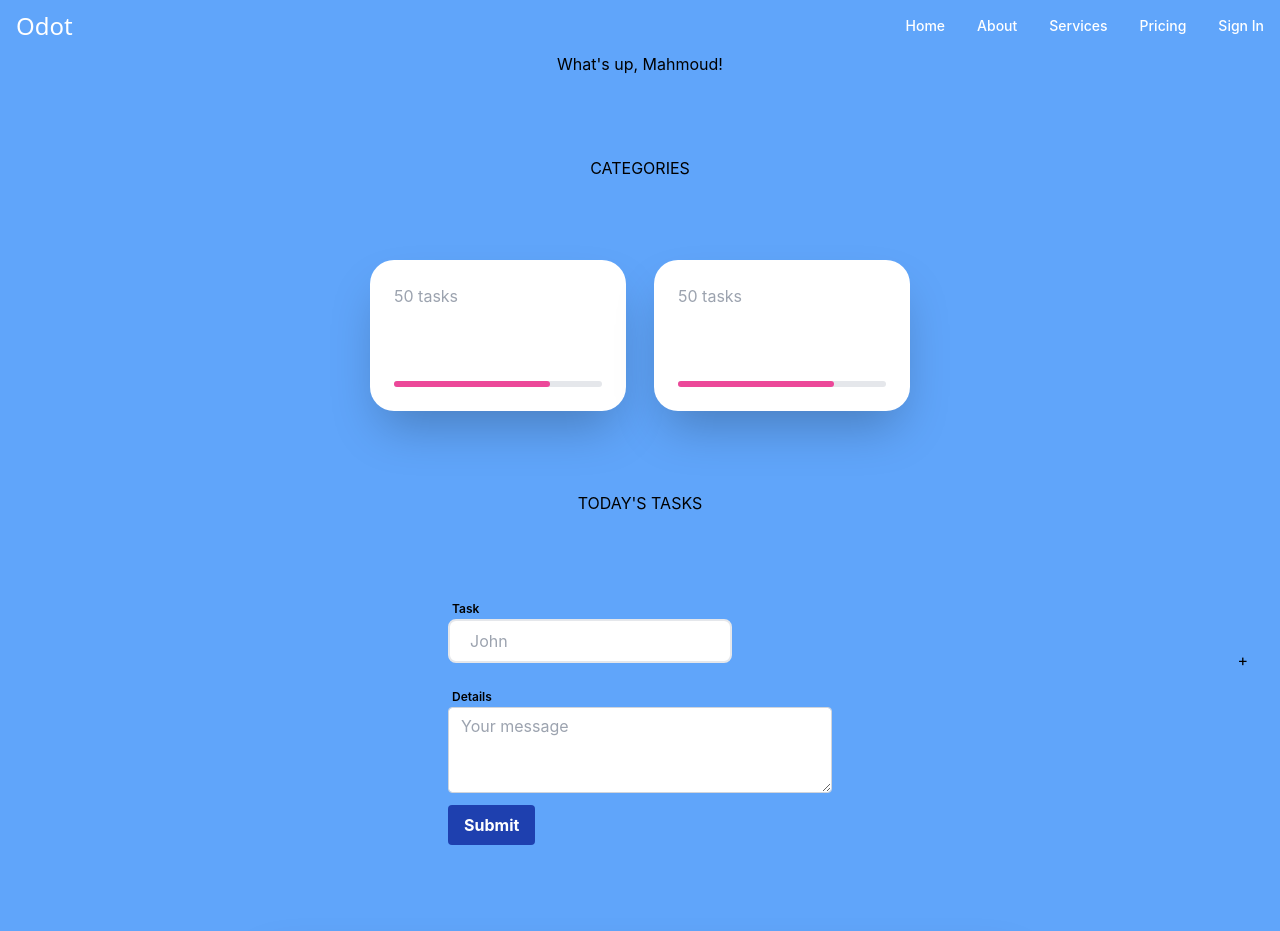
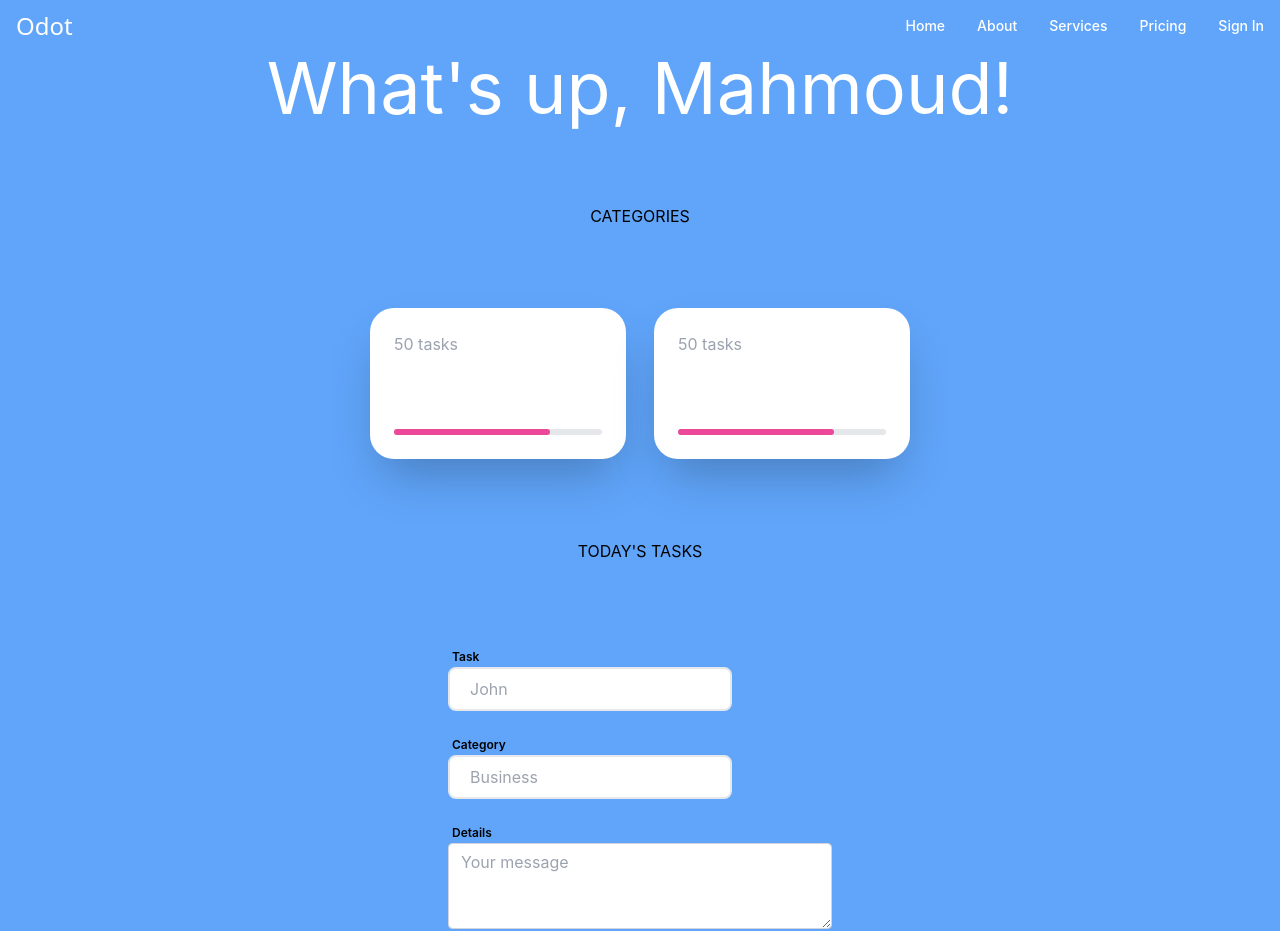
Before and after one commit to YASSlNE/TodoApp, a React (Create React App) app: page /signed in a window 1280 px wide. Shown: the top 931 px of the page. Built offline with nearby package versions, Linux system fonts and the light colour scheme.

Commit message:
modified the + button and added animations for the form

```diff
--- a/package.json
+++ b/package.json
@@ -7,6 +7,7 @@
     "@testing-library/jest-dom": "^5.16.4",
     "@testing-library/react": "^13.3.0",
     "@testing-library/user-event": "^13.5.0",
+    "framer-motion": "^6.3.11",
     "react": "^18.1.0",
     "react-dom": "^18.1.0",
     "react-icons": "^4.4.0",
--- a/src/components/Card.jsx
+++ b/src/components/Card.jsx
@@ -4,7 +4,7 @@ function Card() {
   return (
     <>
     <div className="flex justify-center">
-  <div className="bg-blue-800 block w-64 h-30 p-6 rounded-3xl shadow-2xl bg-white max-w-sm">
+  <div className="bg-blue-700 block w-64 h-30 p-6 rounded-3xl shadow-2xl bg-white max-w-sm">
     <p className="text-gray-400 text-base mb-4">
       50 tasks
     </p>
--- a/src/components/Ziw.jsx
+++ b/src/components/Ziw.jsx
@@ -3,6 +3,12 @@ import Card from './Card'
 import Task from './Task'
 import { useState } from 'react';
 import {v4 as uuidv4} from 'uuid'
+
+import {BsFillPlusCircleFill} from "react-icons/bs"
+
+import {motion, AnimatePresence} from 'framer-motion'
+
+
 
 function Ziw() {
 
@@ -29,6 +35,12 @@ function Ziw() {
 
   const [Ta,setTa]=useState('')
 
+  const [Category,setCategory]=useState('');
+
+  const handleCategory=(e)=>{
+    setCategory(e.target.value);
+  }
+
   const handleIn=(e)=>{
     setIn(e.target.value);
   }
@@ -47,10 +59,24 @@ function Ziw() {
     setText([pair,...Text])
   }
 
+  const dropIn={
+    hidden:{
+      y:'-10vh',
+      opacity:0,
+    },
+    visible:{
+      y:'0',
+      opacity:1,
+    },
+    exit:{
+      y:'30vh',
+      opacity:0,
+    },
+  };
 
   return (
     <>
-    <div>What's up, Mahmoud!</div>
+    <div className='text-7xl text-white'>What's up, Mahmoud!</div>
     <div>CATEGORIES</div>
     <div className="inline-flex gap-7">
     <Card/>
@@ -68,14 +94,31 @@ function Ziw() {
 
 
 
-{/*Creating the form*/}
-    {HideForm ? <form onSubmit={handleSubmit} className='gap-3'>
+{/*Beginning of the form*/}
+
+<div>
+<AnimatePresence>
+    {HideForm ?
+// <motion.form className="pt-8" autoComplete="off" animate {toggleForm ? "open" : "closed"}
+//   variants={variants}>
+
+      <motion.form variants={dropIn} initial="hidden" animate="visible" exit="exit" onSubmit={handleSubmit} className='gap-3'>
+
                     <div class="flex -mx-3">
                         <div class="w-11/12 px-3 mb-5">
                             <label for="" class="text-xs font-semibold px-1">Task</label>
                             <div class="flex">
                                 <div class="w-10 z-10 pl-1 text-center pointer-events-none flex items-center justify-center"><i class="mdi mdi-account-outline text-gray-400 text-lg"></i></div>
                                 <input id="ta" type="text" value={In} onChange={handleIn} class="w-max -ml-10 pl-5 pr-3 py-2 rounded-lg border-2 border-gray-200 outline-none focus:border-indigo-500" placeholder="John"/>
+                            </div>
+                        </div>
+                    </div>
+                    <div class="flex -mx-3">
+                        <div class="w-11/12 px-3 mb-5">
+                            <label for="" class="text-xs font-semibold px-1">Category</label>
+                            <div class="flex">
+                                <div class="w-10 z-10 pl-1 text-center pointer-events-none flex items-center justify-center"><i class="mdi mdi-account-outline text-gray-400 text-lg"></i></div>
+                                <input id="ta" type="text" value={Category} onChange={handleCategory} class="w-max -ml-10 pl-5 pr-3 py-2 rounded-lg border-2 border-gray-200 outline-none focus:border-indigo-500" placeholder="Business"/>
                             </div>
                         </div>
                     </div>
@@ -105,12 +148,31 @@ function Ziw() {
       placeholder="Your message"  value={Ta} onChange={handleTa} ></textarea>
   </div>
   </div>
-  <button class="bg-blue-800 hover:bg-blue-900 text-white font-bold py-2 px-4 rounded">
+  <motion.button whileHover={{ scale:1.1 }} whilteTap={{ scale:0.9 }} class="bg-blue-800 hover:bg-blue-900 text-white font-bold py-2 px-4 rounded">
         Submit
-      </button>
-</form> : null}
+      </motion.button>
 
-<button className='absolute bottom-32 right-8 ' onClick={() => setHideForm(!HideForm)}>+</button>
+</motion.form>
+
+
+
+
+ : null}
+</AnimatePresence>
+
+  <motion.button whileHover={{ scale:1.4 }} whilteTap={{ scale:0.9 }}>
+    <BsFillPlusCircleFill size={50} className='flex mx-40' onClick={() => setHideForm(!HideForm)}></BsFillPlusCircleFill>
+  </motion.button>
+
+</div>
+{/*Ending of the form*/}
+
+
+
+
+
+
+
 
 
 
```
Also changed, not shown: 1 other file (tests, documents, lock files or other folders).
